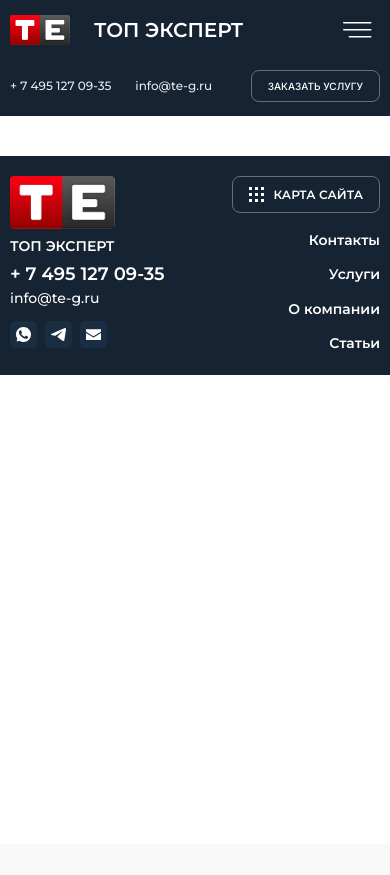
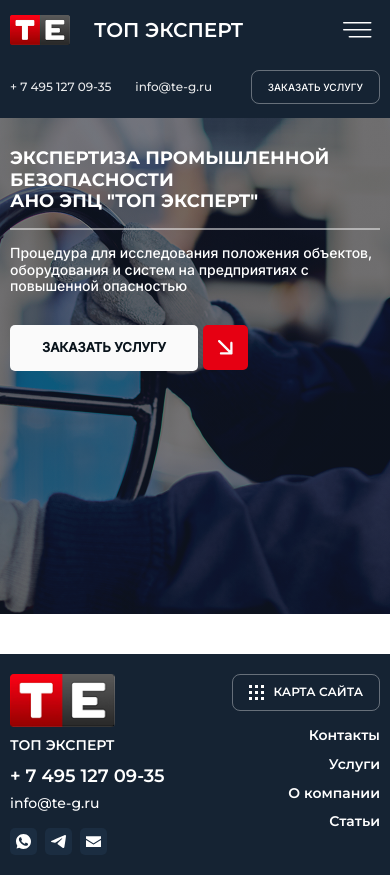
Before and after one commit to vlad0o0s/expertiza-prombez, a PHP site: page / in a window 390 px wide. Before the commit the page ends 375 px from the top, so only its background shows below. Run offline with PHP 8.4, Linux system fonts and the light colour scheme.

Commit message:
Add main page hero section with mobile responsive design

```diff
--- a/assets/css/header-footer.css
+++ b/assets/css/header-footer.css
@@ -122,7 +136,7 @@
     text-decoration: none;
     font-weight: 600; /* SemiBold */
     font-size: 14px;
-    line-height: 1; /* 100% */
+    line-height: 120%;
     text-align: center;
     transition: color 0.2s ease, opacity 0.2s ease;
 }
@@ -140,7 +154,7 @@
     text-decoration: none;
     font-weight: 600; /* SemiBold */
     font-size: 12px;
-    line-height: 1; /* 100% */
+    line-height: 120%;
     transition: background-color 0.3s ease, border-color 0.3s ease, color 0.3s ease, opacity 0.3s ease;
 }
 
@@ -314,7 +328,7 @@
         font-family: 'Inter', sans-serif;
         font-weight: 500;
         font-size: 10px;
-        line-height: 1;
+        line-height: 120%;
         letter-spacing: 0;
         text-align: center;
     }
@@ -327,7 +341,7 @@
         font-family: 'Montserrat', sans-serif;
         font-weight: 500;
         font-size: 12px;
-        line-height: 1;
+        line-height: 120%;
         letter-spacing: 0;
         text-align: center;
     }
@@ -339,8 +353,8 @@
         -moz-osx-font-smoothing: auto;
         text-rendering: optimizeSpeed;
     }
-    .site-header, .site-header * { line-height: 1.2; }
-    .mobile-modal-content, .mobile-modal-content * { line-height: 1.2; }
+    .site-header, .site-header * { line-height: 120%; }
+    .mobile-modal-content, .mobile-modal-content * { line-height: 120%; }
 
     .mobile-menu-toggle { display: flex; }
     .mobile-menu { display: none; }
@@ -517,7 +548,7 @@
     font-family: 'Montserrat', sans-serif;
     font-weight: 600;
     font-size: 14px;
-    line-height: 1;
+    line-height: 120%;
     letter-spacing: 0;
     text-transform: uppercase;
 }
@@ -534,7 +565,7 @@
     font-family: 'Montserrat', sans-serif;
     font-weight: 600;
     font-size: 18px;
-    line-height: 1;
+    line-height: 120%;
     letter-spacing: 0;
     text-align: center;
     text-decoration: none;
@@ -546,7 +577,7 @@
     font-family: 'Montserrat', sans-serif;
     font-weight: 500;
     font-size: 14px;
-    line-height: 1;
+    line-height: 120%;
     letter-spacing: 0;
     text-align: center;
     text-decoration: none;
@@ -594,7 +625,7 @@
     font-family: 'Montserrat', sans-serif;
     font-weight: 600;
     font-size: 12px;
-    line-height: 1;
+    line-height: 120%;
     transition: background-color 0.3s ease, border-color 0.3s ease, color 0.3s ease, opacity 0.3s ease;
 }
 
--- /dev/null
+++ b/assets/css/index.css
@@ -0,0 +1,241 @@
+/* ============================================
+   Главная страница - Hero секция
+   ============================================ */
+.main-hero {
+    width: 100%;
+}
+
+.main-hero .container-fluid {
+    width: 1280px;
+    padding: 0 20px;
+    margin: 0 auto;
+}
+
+.main-hero-inner {
+    margin: 0 auto;
+    border-radius: 5px;
+    background-image: url('/assets/images/mainImg.png');
+    background-size: cover;
+    background-position: center;
+    background-repeat: no-repeat;
+    position: relative;
+    height: 496px;
+}
+
+.main-hero-inner::before {
+    content: '';
+    position: absolute;
+    top: 0;
+    left: 0;
+    right: 0;
+    bottom: 0;
+    background: linear-gradient(180deg, rgba(20, 29, 48, 0.6) 0%, rgba(20, 29, 48, 0.6) 100%);
+    border-radius: 5px;
+}
+
+/* Контент поверх градиента */
+.hero-content {
+    position: relative;
+    z-index: 1;
+    padding: 60px 40px;
+    height: 100%;
+    display: flex;
+    flex-direction: column;
+    justify-content: center;
+}
+
+.hero-title {
+    font-family: 'Montserrat', sans-serif;
+    font-weight: 700;
+    font-style: normal;
+    font-size: 35px;
+    line-height: 120%;
+    letter-spacing: 0%;
+    color: #FFFFFF;
+    margin: 0 0 20px 0;
+    text-transform: uppercase;
+}
+
+.hero-line {
+    width: 100%;
+    height: 1px;
+    border: 1px solid #FAFAFA80;
+    margin: 0 0 20px 0;
+}
+
+.hero-bottom-row {
+    display: flex;
+    align-items: center;
+    justify-content: space-between;
+    gap: 20px;
+}
+
+.hero-description {
+    font-family: 'Inter', sans-serif;
+    font-weight: 500;
+    font-style: normal;
+    font-size: 16px;
+    line-height: 120%;
+    letter-spacing: 0%;
+    color: #FFFFFF;
+    margin: 0;
+    width: 612px;
+    flex-shrink: 0;
+}
+
+.hero-buttons {
+    display: flex;
+    align-items: center;
+    gap: 5px;
+    flex-shrink: 0;
+}
+
+.hero-buttons:hover .btn-order,
+.hero-buttons:hover .btn-arrow {
+    opacity: 0.8;
+}
+
+.btn-order {
+    font-family: 'Inter', sans-serif;
+    font-weight: 600;
+    font-style: normal;
+    font-size: 13px;
+    line-height: 120%;
+    letter-spacing: 0%;
+    text-align: center;
+    color: #0A141C;
+    background: #FAFAFA;
+    padding: 15px 32px;
+    border-radius: 5px;
+    border: none;
+    text-decoration: none;
+    display: inline-block;
+    transition: opacity 0.3s ease;
+    cursor: pointer;
+}
+
+.btn-order:hover {
+    text-decoration: none;
+}
+
+.btn-arrow {
+    background: #E60012;
+    border: none;
+    border-radius: 5px;
+    padding: 15px;
+    cursor: pointer;
+    display: flex;
+    align-items: center;
+    justify-content: center;
+    margin-left: 0;
+    transition: opacity 0.3s ease;
+}
+
+.btn-arrow img {
+    width: 15px;
+    height: 15px;
+    display: block;
+}
+
+@media (max-width: 768px) {
+    .main-hero .container-fluid {
+        width: 100%;
+        padding: 0;
+        margin: 0;
+    }
+
+    .main-hero-inner {
+        border-radius: 0;
+        min-height: 300px;
+        margin: 0;
+    }
+
+    .main-hero-inner::before {
+        border-radius: 0;
+        background: linear-gradient(180deg, rgba(20, 29, 48, 0.6) 0%, rgba(20, 29, 48, 0.6) 100%);
+    }
+
+    .hero-content {
+        padding: 30px 10px 0 10px;
+        justify-content: flex-start;
+    }
+
+    .hero-title {
+        font-family: 'Montserrat', sans-serif;
+        font-weight: 700;
+        font-style: normal;
+        font-size: 18px;
+        line-height: 120%;
+        letter-spacing: 0%;
+        color: #FFFFFF;
+        margin: 0 0 15px 0;
+        text-transform: uppercase;
+    }
+
+    .hero-line {
+        width: 100%;
+        height: 1px;
+        border: 1px solid #FAFAFA80;
+        margin: 0 0 15px 0;
+    }
+
+    .hero-bottom-row {
+        display: block;
+    }
+
+    .hero-description {
+        font-family: 'Inter', sans-serif;
+        font-weight: 400;
+        font-style: normal;
+        font-size: 14px;
+        line-height: 120%;
+        letter-spacing: 0%;
+        color: #FFFFFF;
+        margin: 0 0 30px 0;
+        width: 100%;
+    }
+
+    .hero-buttons {
+        display: flex;
+        align-items: center;
+        gap: 5px;
+    }
+
+    .btn-order {
+        font-family: 'Inter', sans-serif;
+        font-weight: 600;
+        font-style: normal;
+        font-size: 13px;
+        line-height: 120%;
+        letter-spacing: 0%;
+        text-align: center;
+        color: #0A141C;
+        background: #FAFAFA;
+        padding: 15px 32px;
+        border-radius: 5px;
+        border: none;
+        text-decoration: none;
+        display: inline-block;
+        transition: opacity 0.3s ease;
+        cursor: pointer;
+    }
+
+    .btn-arrow {
+        background: #E60012;
+        border: none;
+        border-radius: 5px;
+        padding: 15px;
+        cursor: pointer;
+        display: flex;
+        align-items: center;
+        justify-content: center;
+        margin-left: 0;
+        transition: opacity 0.3s ease;
+    }
+
+    .btn-arrow img {
+        width: 15px;
+        height: 15px;
+        display: block;
+    }
+}
--- a/assets/css/main.css
+++ b/assets/css/main.css
@@ -19,6 +19,7 @@
     margin: 0;
     padding: 0;
     box-sizing: border-box;
+    line-height: 120%;
 }
 
 /* Отключение дефолтных состояний фокуса/активации (оформим вручную) */
--- a/index.php
+++ b/index.php
@@ -4,11 +4,32 @@
 // Указание ключа страницы для SEO (используется конфигурация из config/seo.php)
 $page_key = 'index';
 
+// Подключение CSS для главной страницы
+$additional_css = ['/assets/css/index.css'];
+
 include 'includes/header.php';
 ?>
 
 <main>
-
+    <section class="main-hero">
+        <div class="container-fluid">
+            <div class="main-hero-inner">
+                <div class="hero-content">
+                    <h1 class="hero-title">ЭКСПЕРТИЗА ПРОМЫШЛЕННОЙ БЕЗОПАСНОСТИ<br>АНО ЭПЦ "ТОП ЭКСПЕРТ"</h1>
+                    <div class="hero-line"></div>
+                    <div class="hero-bottom-row">
+                        <p class="hero-description">Процедура для исследования положения объектов, оборудования и систем на предприятиях с повышенной опасностью</p>
+                        <div class="hero-buttons">
+                            <a href="#" class="btn-order">ЗАКАЗАТЬ УСЛУГУ</a>
+                            <button class="btn-arrow" aria-label="Перейти">
+                                <img src="/assets/images/Arrow.svg" alt="">
+                            </button>
+                        </div>
+                    </div>
+                </div>
+            </div>
+        </div>
+    </section>
 </main>
 
 <?php include 'includes/footer.php'; ?>
```
Also changed, not shown: other parts of assets/css/header-footer.css (+46 -15 lines), assets/images/Arrow.svg (added), assets/images/mainImg.png (added).
